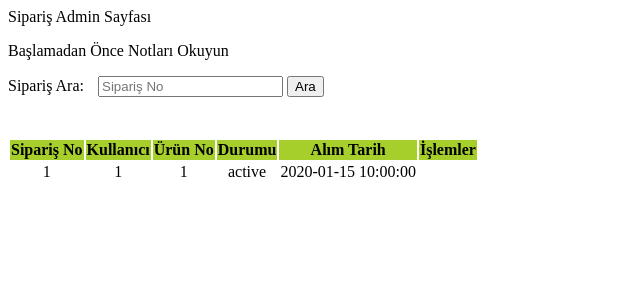
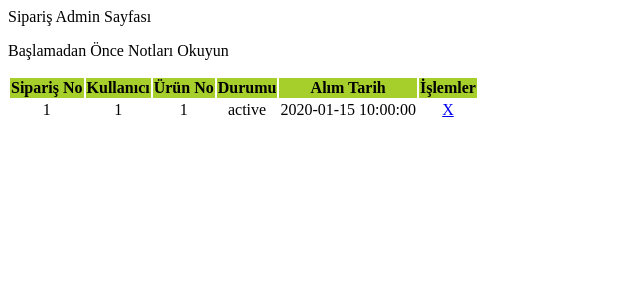
Before and after one commit to gorkemgulmez/portal-siparis, a PHP site: template views/backend/default/index.php in a window 1280 px wide. Shown: the top 300 px of the page, without its empty margins (0-640 px from the left). Run offline with PHP 8.4, Linux system fonts and the light colour scheme; the template is opened without the code that fills it: most values are stand-ins (such as "Sample title", 1, 10 or a date in 2020); some libraries are stand-ins or nearby versions.

Commit message:
backend siparis silme

```diff
--- a/views/backend/default/index.php
+++ b/views/backend/default/index.php
@@ -1,4 +1,5 @@
 <?= $this->title = 'Sipariş Admin Sayfası'; ?>
+<?php use kouosl\theme\helpers\Html; ?>
 <p> Başlamadan Önce Notları Okuyun </p>
 
 <style type="text/css">
@@ -92,12 +93,6 @@
             </div>
         </div>
 
-        <form class="formC">
-            <span style="padding-right: 10px;">Sipariş Ara:</span>
-            <input type="search" placeholder="Sipariş No">
-            <input type="submit" value="Ara">
-        </form>
-
         <table class="table">
 
             <thead>
@@ -121,7 +116,7 @@
                             <td><?php echo $item["order_date"]; ?></td>
                             <td>
                                 <span onclick="showCard()" class="glyphicon glyphicon-eye-open"></span>
-                                <span class="glyphicon glyphicon-remove"></span>
+                                <?= Html::a('X', ['class' => 'btn btn-success', 'delete-function', 'sID' => $item["order_id"]]) ?>
                             </td>
                         </tr>
             <?php $i++; } ?>
@@ -139,4 +134,5 @@
     function closeCard() {
         document.getElementById("overlay").style.display = "none";
     }
+
 </script>
```
Also changed, not shown: controllers/backend/DefaultController.php (+10 -0 lines).
